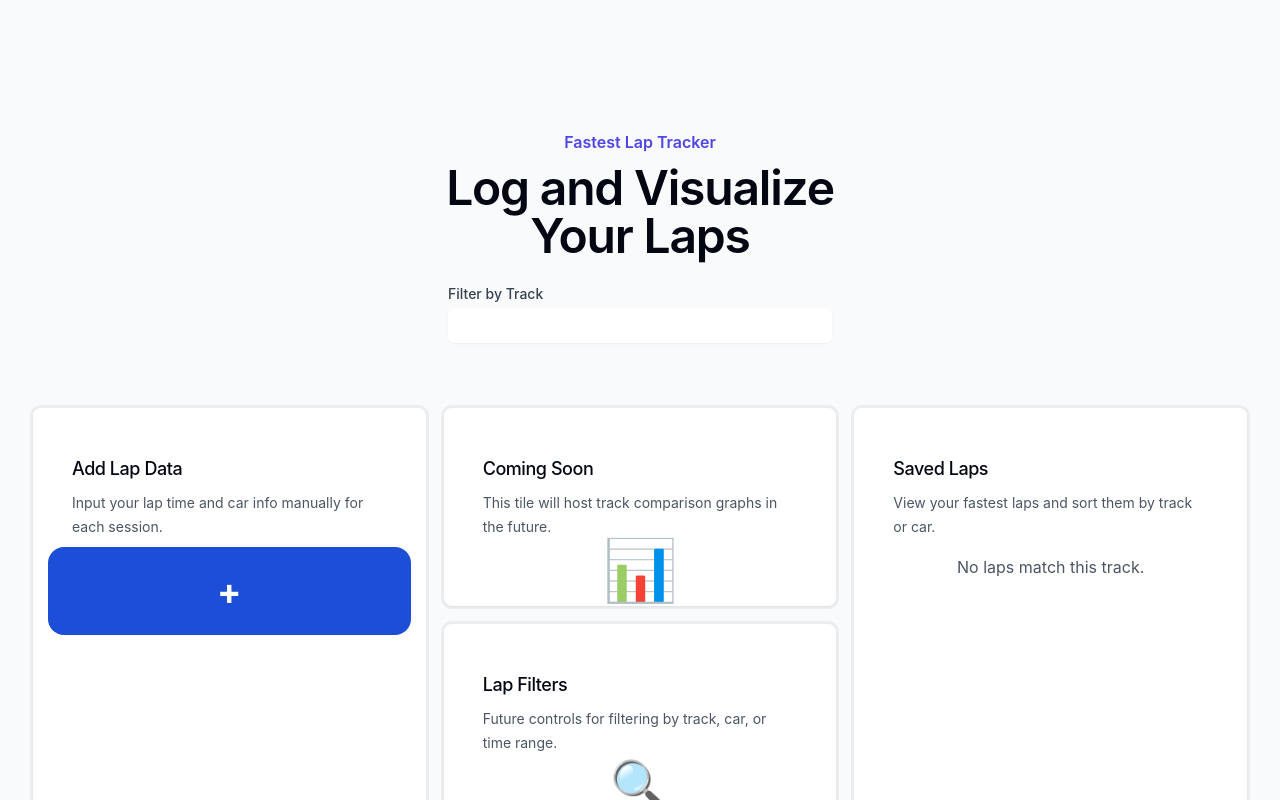
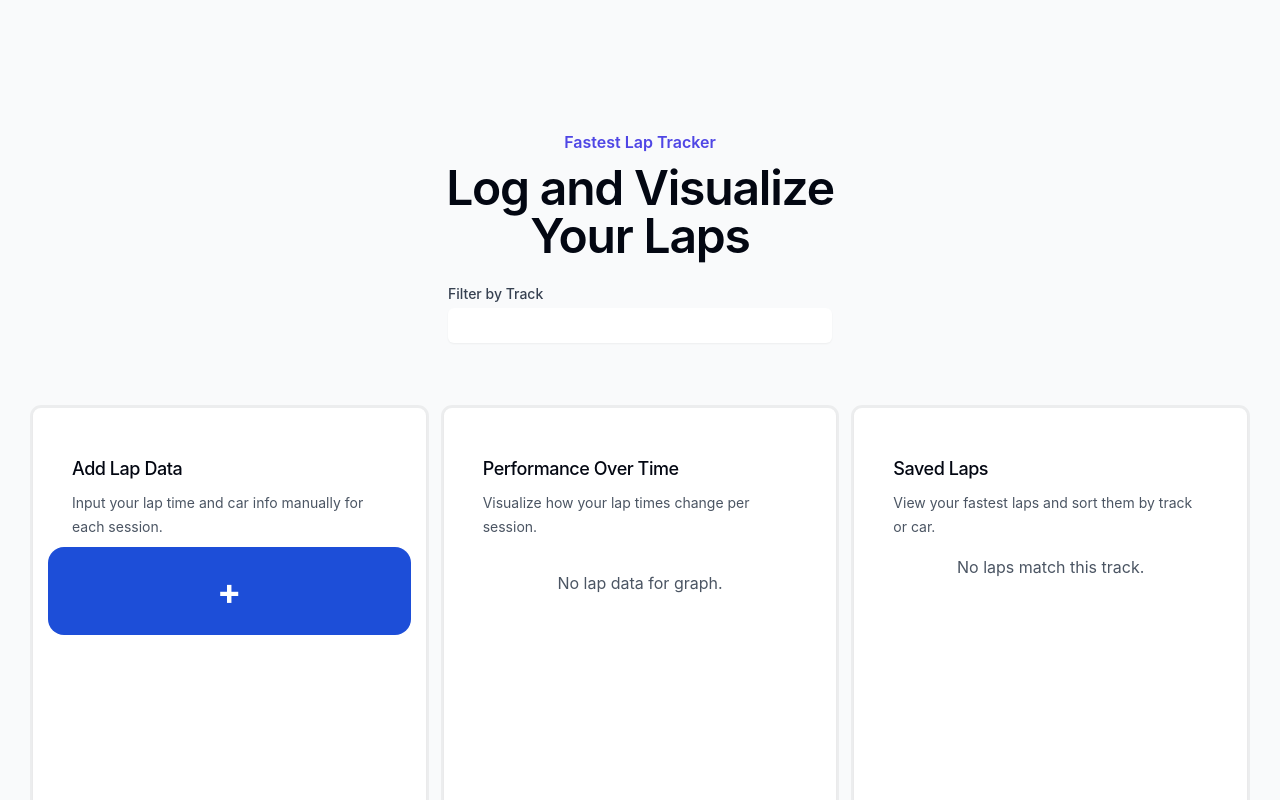
Before and after one commit to Noahsparkes/Fastest-Lap, a React (Vite) app: page / in a window 1280 px wide. Shown: the top 800 px of the page. Built offline with nearby package versions, Linux system fonts and the light colour scheme.

Commit message:
Add LapTimeChart component to visualize lap times over sessions; update App component to include the chart and enhance layout for better user experience

```diff
--- a/package.json
+++ b/package.json
@@ -13,6 +13,7 @@
     "react": "^18.2.0",
     "react-dom": "^18.2.0",
     "react-icons": "^5.5.0",
+    "recharts": "^3.1.0",
     "uuid": "^11.1.0"
   },
   "devDependencies": {
--- a/src/App.tsx
+++ b/src/App.tsx
@@ -1,11 +1,9 @@
-
-
-
 import { useEffect, useState } from "react";
 import { LapEntry } from "./types/LapEntry";
 import LapForm from "./components/LapFormTile";
 import LapListGrid from "./components/LapListGrid";
 import TrackFilter from "./components/TrackFilter";
+import LapTimeChart from "./components/LapTimeChart";
 
 export default function App() {
   const [laps, setLaps] = useState<LapEntry[]>([]);
@@ -83,29 +81,33 @@ export default function App() {
             <div className="pointer-events-none absolute inset-px rounded-lg shadow-sm outline outline-black/5 lg:rounded-l-4xl" />
           </div>
 
-          {/* Tile 2: Placeholder */}
+          {/* Tile 2: Graph Tile */}
           <div className="relative max-lg:row-start-1">
             <div className="absolute inset-px rounded-lg bg-white max-lg:rounded-t-4xl" />
             <div className="relative flex h-full flex-col overflow-hidden rounded-[calc(var(--radius-lg)+1px)] max-lg:rounded-t-[calc(2rem+1px)]">
               <div className="px-8 pt-8 sm:px-10 sm:pt-10">
-                <p className="mt-2 text-lg font-medium tracking-tight text-gray-950 max-lg:text-center">Coming Soon</p>
+                <p className="mt-2 text-lg font-medium tracking-tight text-gray-950 max-lg:text-center">
+                  Performance Over Time
+                </p>
                 <p className="mt-2 max-w-lg text-sm/6 text-gray-600 max-lg:text-center">
-                  This tile will host track comparison graphs in the future.
+                  Visualize how your lap times change per session.
                 </p>
               </div>
-              <div className="flex flex-1 items-center justify-center px-8 max-lg:pt-10 max-lg:pb-12 sm:px-10 lg:pb-2">
-                <span className="text-6xl">📊</span>
+              <div className="flex flex-1 items-center justify-center px-8 py-4">
+                <LapTimeChart laps={filteredLaps} />
               </div>
             </div>
             <div className="pointer-events-none absolute inset-px rounded-lg shadow-sm outline outline-black/5 max-lg:rounded-t-4xl" />
           </div>
 
-          {/* Tile 3: Placeholder */}
+          {/* Tile 3: Placeholder for future filters */}
           <div className="relative max-lg:row-start-3 lg:col-start-2 lg:row-start-2">
             <div className="absolute inset-px rounded-lg bg-white" />
             <div className="relative flex h-full flex-col overflow-hidden rounded-[calc(var(--radius-lg)+1px)]">
               <div className="px-8 pt-8 sm:px-10 sm:pt-10">
-                <p className="mt-2 text-lg font-medium tracking-tight text-gray-950 max-lg:text-center">Lap Filters</p>
+                <p className="mt-2 text-lg font-medium tracking-tight text-gray-950 max-lg:text-center">
+                  Lap Filters
+                </p>
                 <p className="mt-2 max-w-lg text-sm/6 text-gray-600 max-lg:text-center">
                   Future controls for filtering by track, car, or time range.
                 </p>
--- /dev/null
+++ b/src/components/LapTimeChart.tsx
@@ -0,0 +1,64 @@
+import {
+  LineChart,
+  Line,
+  XAxis,
+  YAxis,
+  CartesianGrid,
+  Tooltip,
+  ResponsiveContainer,
+} from "recharts";
+import { LapEntry } from "../types/LapEntry";
+
+type Props = {
+  laps: LapEntry[];
+};
+
+export default function LapTimeChart({ laps }: Props) {
+  const toMs = (timeStr: string): number => {
+    const [min, rest] = timeStr.split(":");
+    const [sec, ms] = rest.split(".");
+    return parseInt(min) * 60000 + parseInt(sec) * 1000 + parseInt(ms);
+  };
+
+  const chartData = [...laps]
+    .sort((a, b) => new Date(a.date).getTime() - new Date(b.date).getTime())
+    .map((lap, index) => ({
+      name: `Lap ${index + 1}`,
+      lapTimeMs: toMs(lap.lapTime),
+      date: new Date(lap.date).toLocaleDateString(),
+    }));
+
+  return (
+    <div className="w-full h-[300px]">
+      {chartData.length === 0 ? (
+        <p className="text-center text-gray-600 mt-4">No lap data for graph.</p>
+      ) : (
+        <ResponsiveContainer>
+          <LineChart data={chartData}>
+            <CartesianGrid strokeDasharray="3 3" />
+            <XAxis dataKey="date" />
+            <YAxis
+                domain={[
+                  (dataMin: number) => Number((dataMin - 0.2).toFixed(3)),
+                  (dataMax: number) => Number((dataMax + 0.2).toFixed(3)),
+                ]}
+                tickFormatter={(tick) => tick.toFixed(3)}
+                reversed={true}
+              />
+            <Tooltip
+              formatter={(value: number) => `${(value / 1000).toFixed(2)}s`}
+            />
+            <Line
+              type="monotone"
+              dataKey="lapTimeMs"
+              stroke="#6366f1"
+              strokeWidth={2}
+              dot={{ r: 4 }}
+              activeDot={{ r: 6 }}
+            />
+          </LineChart>
+        </ResponsiveContainer>
+      )}
+    </div>
+  );
+}
```
Also changed, not shown: 1 other file (tests, documents, lock files or other folders).
